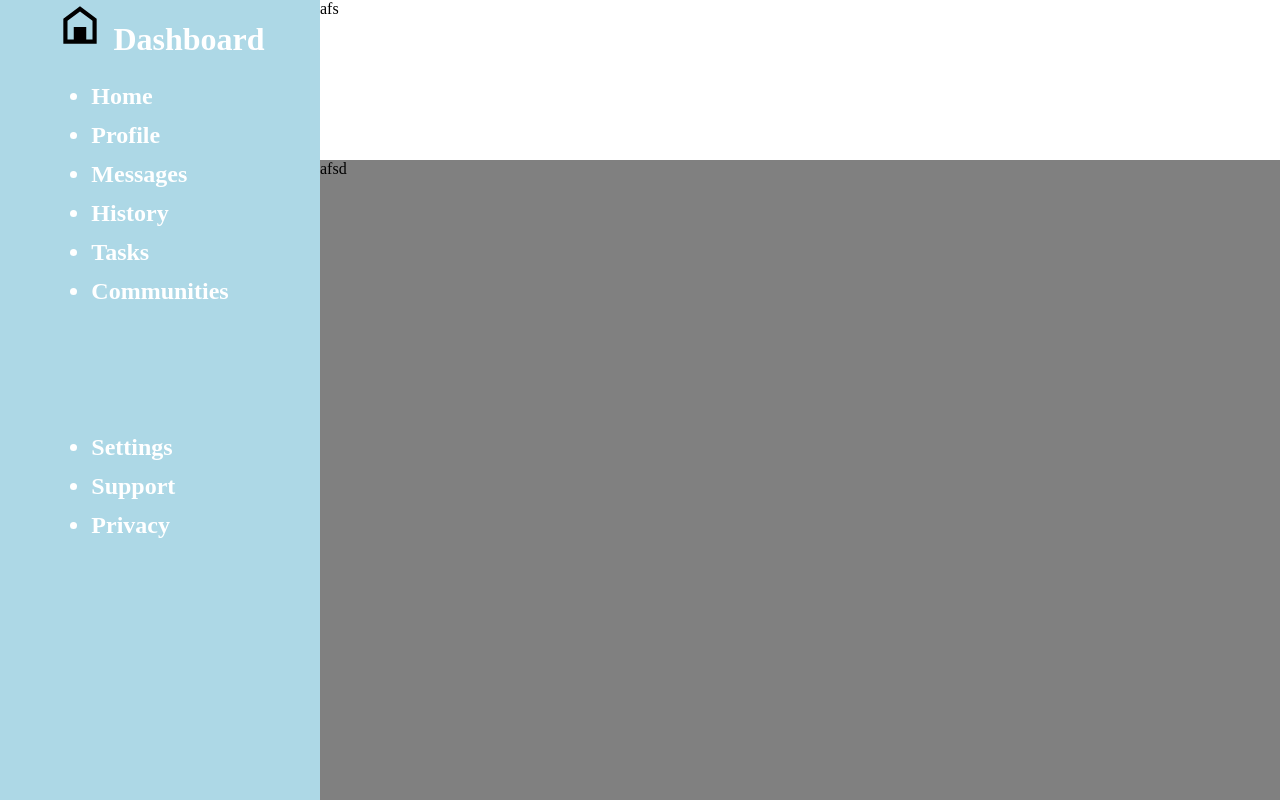
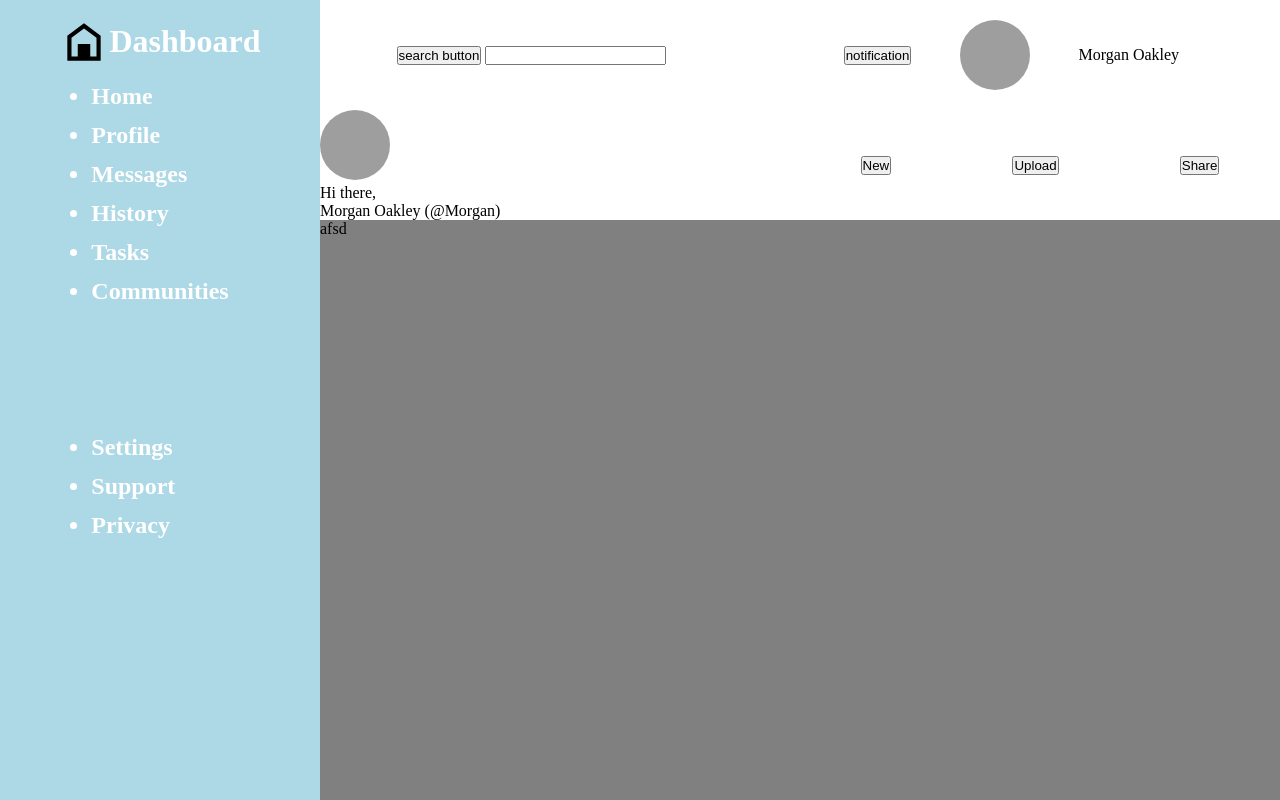
Before and after one commit to MisterRobot568/TOP-admin-dashboard, a plain HTML site: page index.html in a window 1280 px wide. Drawn offline with Linux system fonts and the light colour scheme; grey boxes are pictures that could not be loaded.

Commit message:
Create CSS grid structure for the header section
Created the basic CSS grid structure for the header section of the page

```diff
--- a/index.html
+++ b/index.html
@@ -13,7 +13,7 @@
         <div class="sidebar">
             <div class="branding">
                 <img class="placeholder-img" src="assets/home-variant-outline.svg" alt="">
-                Dashboard
+                <p>Dashboard</p>
             </div>
             <div class="navigation">
                 <ul class="sidebar-ul1">
@@ -31,7 +31,31 @@
                 </ul>
             </div>
         </div>
-        <div class="header">afs</div>
+        <div class="header">
+            <div class="search-bar">
+                <div>
+                    <button type="submit"> search button</button>
+                    <input type="text">
+                </div>
+                <div class="search-right">
+                    <button>notification</button>
+                    <img class="reino-img-top" src="assets/reino.jpeg" alt="currently a placeholder image">
+                    <p>Morgan Oakley</p>
+                </div>
+            </div>
+            <div class="user-info">
+                <img class="reino-img-bot" src="assets/reino.jpeg" alt="">
+                <p>Hi there,</p>
+                <p>Morgan Oakley (@Morgan)</p>
+            </div>
+            <div class="buttons">
+                <button class="new-button">New</button>
+                <button class="upload-button">Upload</button>
+                <button class="share-button">Share</button>
+            </div>
+
+
+        </div>
         <div class="main-content">afsd</div>
     </div>
 </body>
--- a/styles.css
+++ b/styles.css
@@ -60,6 +60,9 @@ html {
 
     grid-row: 1 / 2;
 
+    display: flex;
+    align-items: center;
+
     /* justify-content: center;
     align-content: center;
     align-items: center; */
@@ -85,3 +88,53 @@ html {
 li {
     margin-bottom: 0.5em;
 }
+
+/* inside the header */
+.header {
+    display: grid;
+    grid-template-rows: 1fr 1fr;
+    grid-template-columns: 1fr 1fr;
+}
+
+.reino-img-top {
+    width: 70px;
+    height: 70px;
+    border-radius: 40px;
+}
+
+.reino-img-bot {
+    width: 70px;
+    height: 70px;
+    border-radius: 40px;
+}
+
+.search-bar {
+    width: 100%;
+    grid-row: 1 / 2;
+    grid-column: 1 / 3;
+    display: flex;
+    align-items: center;
+    justify-content: space-around;
+}
+
+.search-right {
+    width: 40%;
+    display: flex;
+    align-items: center;
+    justify-content: space-around;
+}
+
+.user-info {
+    grid-row: 2 / 3;
+    grid-column: 1 / 2;
+
+}
+
+.buttons {
+    grid-row: 2/3;
+    grid-column: 2 / 3;
+
+    display: flex;
+    justify-content: space-around;
+    align-items: center;
+}
```
Also changed, not shown: 1 other file.
